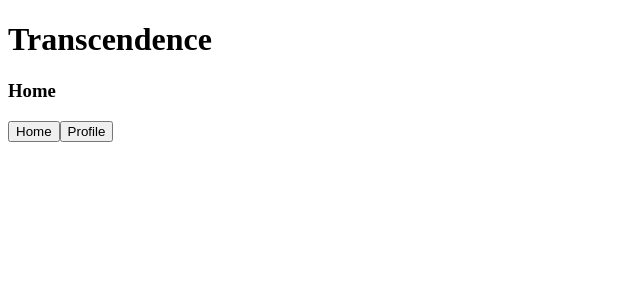
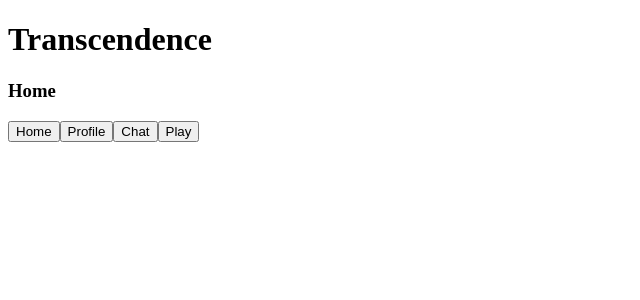
Before and after one commit to TDSn3/transcendence, a React (Vite) app in the folder frontend/: page / in a window 1280 px wide. Shown: the top 300 px of the page, without its empty margins (0-640 px from the left). Built offline with nearby package versions, Linux system fonts and the light colour scheme.

Commit message:
Navbar component added

```diff
--- a/frontend/src/App.tsx
+++ b/frontend/src/App.tsx
@@ -1,7 +1,9 @@
 import { Route, Routes } from 'react-router-dom';
+import Navbar from './components/Navbar';
 import Home from './components/Home';
 import Profile from './components/Profile';
-import Button from './components/Button';
+import Chat from './components/Chat';
+import Game from './components/Game';
 
 const App = () => {
   return (
@@ -10,9 +12,10 @@ const App = () => {
       <Routes>
         <Route path="/" element={<Home />} />
         <Route path="/profile" element={<Profile />} />
+        <Route path="/chat" element={<Chat />} />
+        <Route path="/game" element={<Game />} />
       </Routes>
-      <Button to="/" text='Home' />
-      <Button to="/profile" text='Profile' />
+      <Navbar/>
     </div>
   );
 };
--- /dev/null
+++ b/frontend/src/components/Navbar.tsx
@@ -0,0 +1,15 @@
+import Button from './Button';
+
+const Navbar = () =>
+{
+  return (
+    <>
+      <Button to="/" text='Home' />
+      <Button to="/profile" text='Profile' />
+      <Button to="/chat" text='Chat' />
+      <Button to="/game" text='Play' />
+    </>
+  );
+};
+
+export default Navbar;
```
